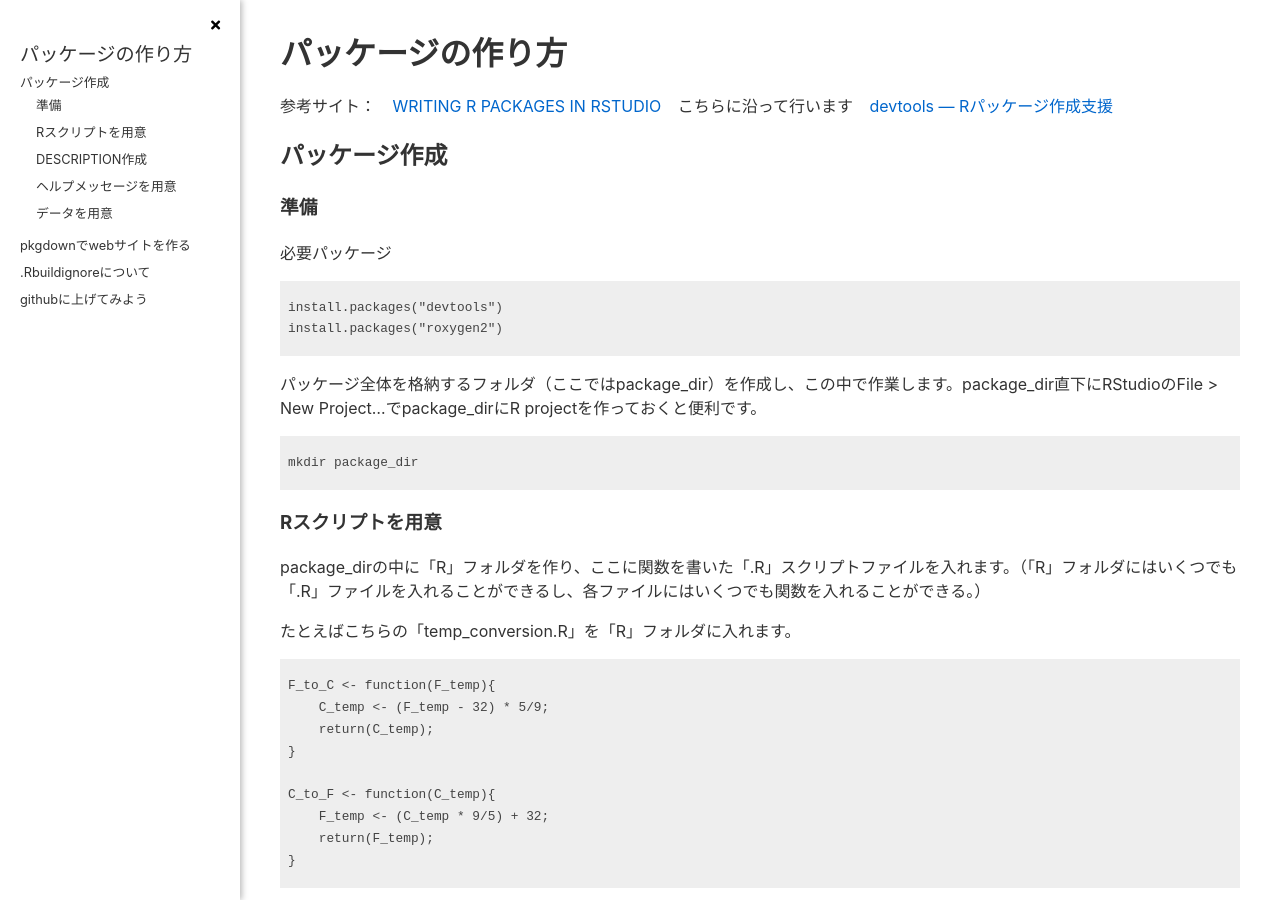
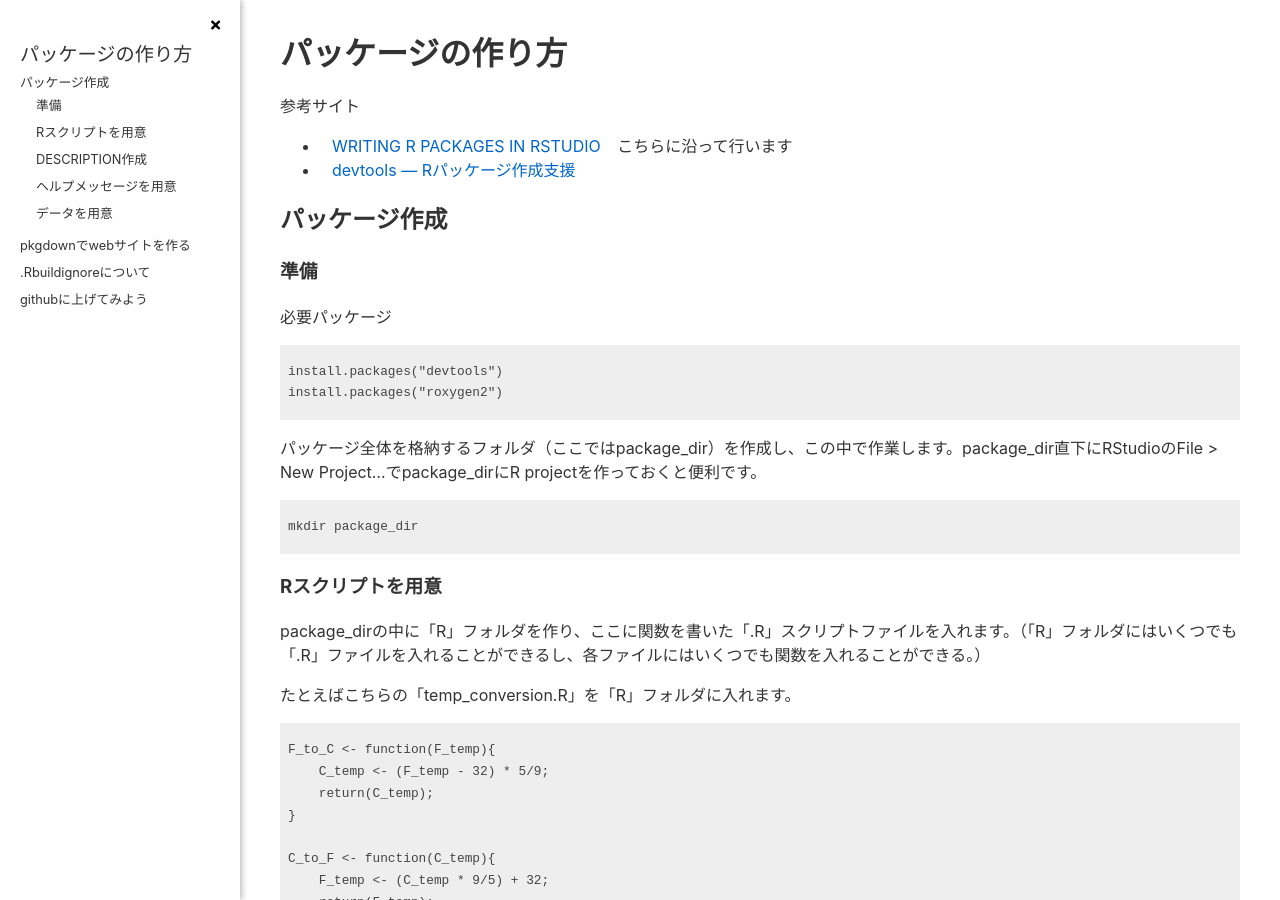
Before and after one commit to keimatogit/keima-note, a Jekyll site: the page built from note/R/make_package.md, in a window 1280 px wide and 900 px high. Built offline with Jekyll 4.4.1, drawn with Linux system fonts in a browser that asks for light colours; nearby versions of some CDN libraries; our own code applies the rules of GitHub Pages for plain Markdown files.

Commit message:
modify R category

```diff
--- a/note/R/make_package.md
+++ b/note/R/make_package.md
@@ -1,8 +1,11 @@
+---
+---
+
 # パッケージの作り方
 
-参考サイト：
-[WRITING R PACKAGES IN RSTUDIO](https://ourcodingclub.github.io/tutorials/writing-r-package/) こちらに沿って行います
-[devtools — Rパッケージ作成支援](https://heavywatal.github.io/rstats/devtools.html)
+参考サイト
+- [WRITING R PACKAGES IN RSTUDIO](https://ourcodingclub.github.io/tutorials/writing-r-package/) こちらに沿って行います
+- [devtools — Rパッケージ作成支援](https://heavywatal.github.io/rstats/devtools.html)
 
 ## パッケージ作成
 
```
